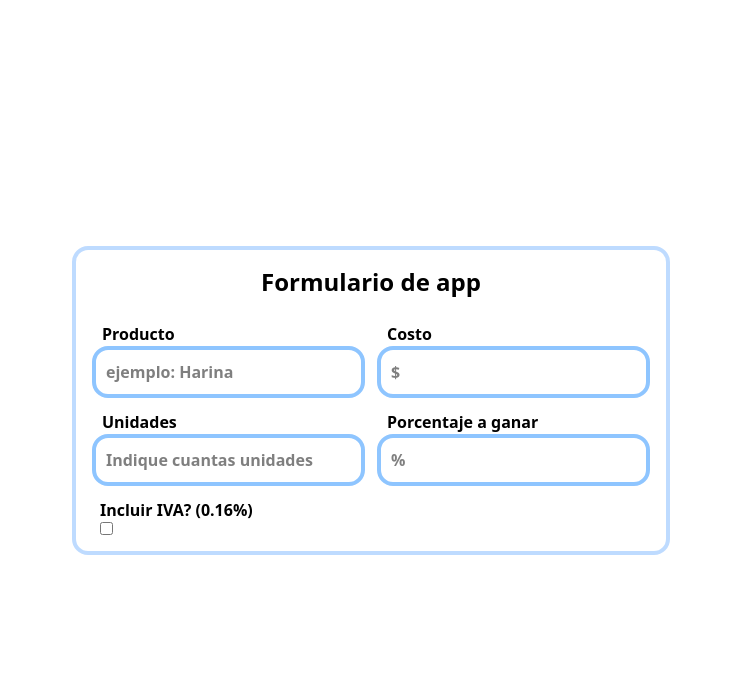
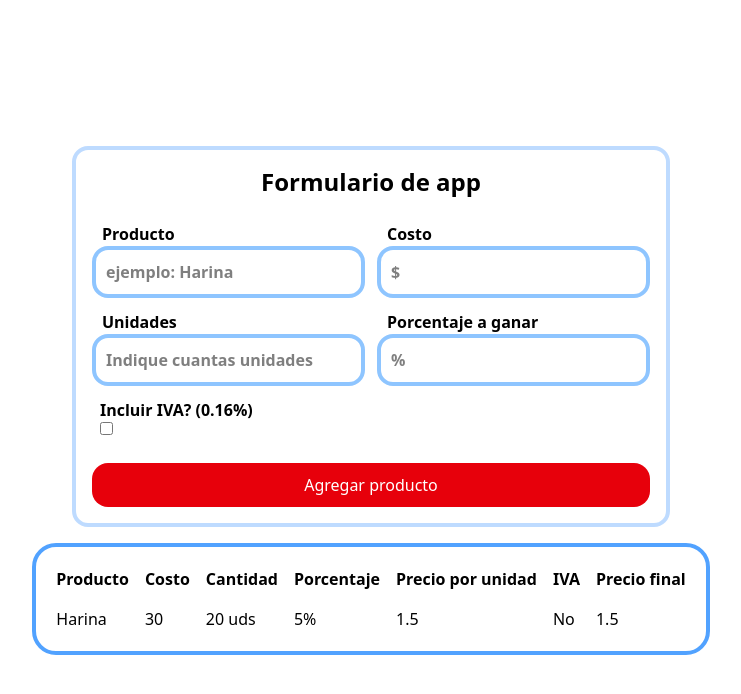
Before and after one commit to Eiderth/banner-store-repo, a React (Vite) app: page / in a window 1280 px wide. Shown: the top 694 px of the page, without its empty margins (269-1010 px from the left). Built offline with nearby package versions, Linux system fonts and the light colour scheme.

Commit message:
feat: se agregaron mas inputs para cambos y el banner de precios

```diff
--- a/index.html
+++ b/index.html
@@ -7,7 +7,7 @@
   </head>
   <body>
     <div
-      class="w-full min-h-screen flex flex-col justify-center items-center"
+      class="w-full min-h-screen flex flex-col justify-center items-center gap-2 md:gap-4"
       id="root"
     ></div>
     <script type="module" src="/src/main.tsx"></script>
--- a/package.json
+++ b/package.json
@@ -13,6 +13,7 @@
     "@tailwindcss/vite": "^4.1.12",
     "react": "^19.1.1",
     "react-dom": "^19.1.1",
+    "tailwind-merge": "^3.3.1",
     "tailwindcss": "^4.1.12"
   },
   "devDependencies": {
--- a/src/components/Aplication.tsx
+++ b/src/components/Aplication.tsx
@@ -1,8 +1,13 @@
 import React from "react";
 import Form from "./components-secondary/Form";
 import Input from "./components-secondary/Input";
-type Props = {};
-export default function Aplication({}: Props) {
+import PricingBanner from "./components-secondary/PricingBanner";
+import Btn from "./components-secondary/btn";
+
+export default function Aplication() {
+  const handleClick = () => {
+    alert("Hola");
+  };
   const inputs = [
     <Input
       label="Producto"
@@ -27,7 +32,13 @@ export default function Aplication({}: Props) {
       label="Incluir IVA? (0.16%)"
       type="checkbox"
       id="IVA"
-      clases="pl-2 col-span-full"
+      className="pl-2 col-span-full pb-4"
+    />,
+    <Btn
+      text="Agregar producto"
+      onClick={handleClick}
+      className="col-span-full"
+      type="button"
     />,
   ];
 
@@ -38,6 +49,7 @@ export default function Aplication({}: Props) {
           React.cloneElement(input as React.ReactElement, { key: index })
         )}
       </Form>
+      <PricingBanner />
     </>
   );
 }
--- /dev/null
+++ b/src/components/components-secondary/Btn.tsx
@@ -0,0 +1,20 @@
+import { twMerge } from "tailwind-merge";
+import type { ComponentProps } from "react";
+
+type Props = {
+  text: string;
+} & ComponentProps<"button">;
+
+export default function Btn({ text, className, ...props }: Props) {
+  return (
+    <button
+      {...props}
+      className={twMerge(
+        "bg-red-600 text-white p-2.5 rounded-2xl active:scale-90 transition-transform",
+        className
+      )}
+    >
+      {text}
+    </button>
+  );
+}
--- a/src/components/components-secondary/Input.tsx
+++ b/src/components/components-secondary/Input.tsx
@@ -1,18 +1,29 @@
+import { twMerge } from "tailwind-merge";
+
 type Props = {
   label: string;
   type: string;
   id: string;
   placeholder?: string;
-  clases?: string;
+  className?: string;
 };
 
-export default function Input({ label, type, id, placeholder, clases }: Props) {
+export default function Input({
+  label,
+  type,
+  id,
+  placeholder,
+  className,
+}: Props) {
   return (
     <label
       htmlFor={id}
-      className={`font-bold font-sans  flex flex-col items-start ${clases}`}
+      className={twMerge(
+        "font-bold font-sans  flex flex-col items-start",
+        className
+      )}
     >
-      <span className={clases ? "" : "pl-2.5"}>{label}</span>
+      <span className={className ? "" : "pl-2.5"}>{label}</span>
       <input
         type={type}
         id={id}
--- /dev/null
+++ b/src/components/components-secondary/PricingBanner.tsx
@@ -0,0 +1,30 @@
+type Props = {};
+
+export default function PricingBanner({}: Props) {
+  return (
+    <table className="rounded-3xl border-4 border-separate border-spacing-0 border-blue-400 p-3">
+      <thead>
+        <tr>
+          <th className="p-2">Producto</th>
+          <th className="p-2">Costo</th>
+          <th className="p-2">Cantidad</th>
+          <th className="p-2">Porcentaje</th>
+          <th className="p-2">Precio por unidad</th>
+          <th className="p-2">IVA</th>
+          <th className="p-2">Precio final</th>
+        </tr>
+      </thead>
+      <tbody>
+        <tr>
+          <td className="p-2">Harina</td>
+          <td className="p-2">30</td>
+          <td className="p-2">20 uds</td>
+          <td className="p-2">5%</td>
+          <td className="p-2">1.5</td>
+          <td className="p-2">No</td>
+          <td className="p-2">1.5</td>
+        </tr>
+      </tbody>
+    </table>
+  );
+}
```
Also changed, not shown: 1 other file (tests, documents, lock files or other folders).
